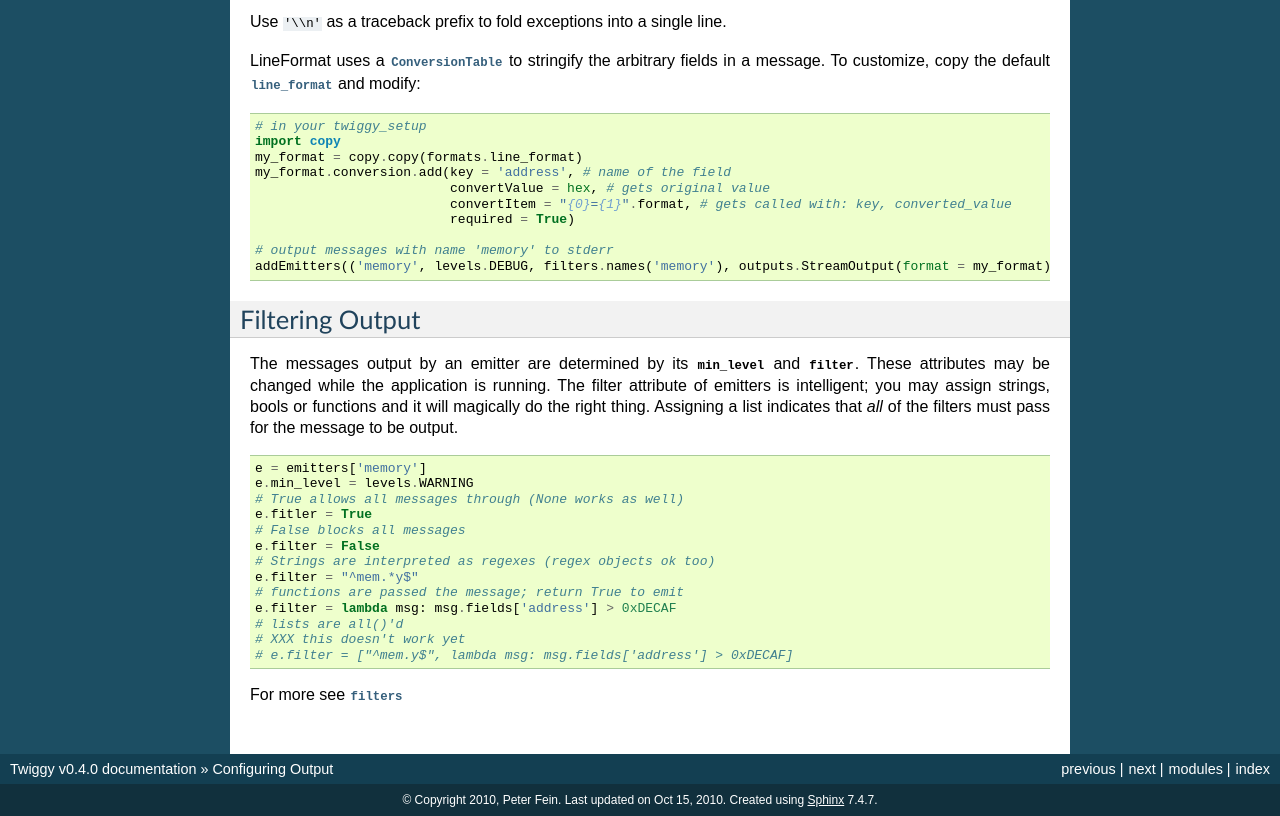
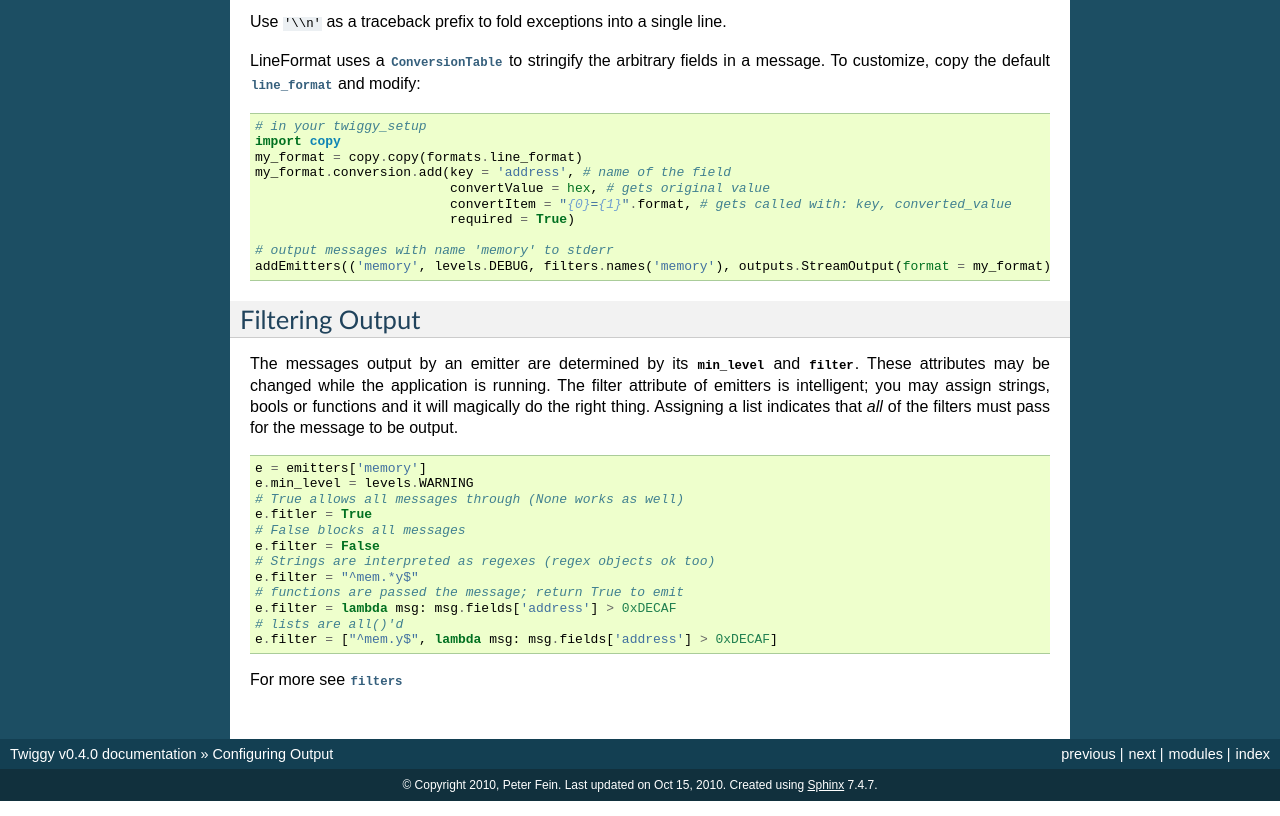
Before and after one commit to wearpants/twiggy, a Sphinx documentation site: the page built from doc/configuration.rst, in a window 1280 px wide and 900 px high, scrolled down 1984 px, cut to the strip 84-900 px from the top of the window. Built offline with Sphinx 7.4.7, drawn with Linux system fonts in a browser that asks for light colours.

Commit message:
let doctest fail

```diff
--- a/doc/configuration.rst
+++ b/doc/configuration.rst
@@ -147,7 +147,6 @@ The messages output by an emitter are determined by its :attr:`~.Emitter.min_lev
     # functions are passed the message; return True to emit
     e.filter = lambda msg: msg.fields['address'] > 0xDECAF
     # lists are all()'d
-    # XXX this doesn't work yet
-    # e.filter = ["^mem.y$", lambda msg: msg.fields['address'] > 0xDECAF]
+    e.filter = ["^mem.y$", lambda msg: msg.fields['address'] > 0xDECAF]
 
 For more see :mod:`.filters`
```
